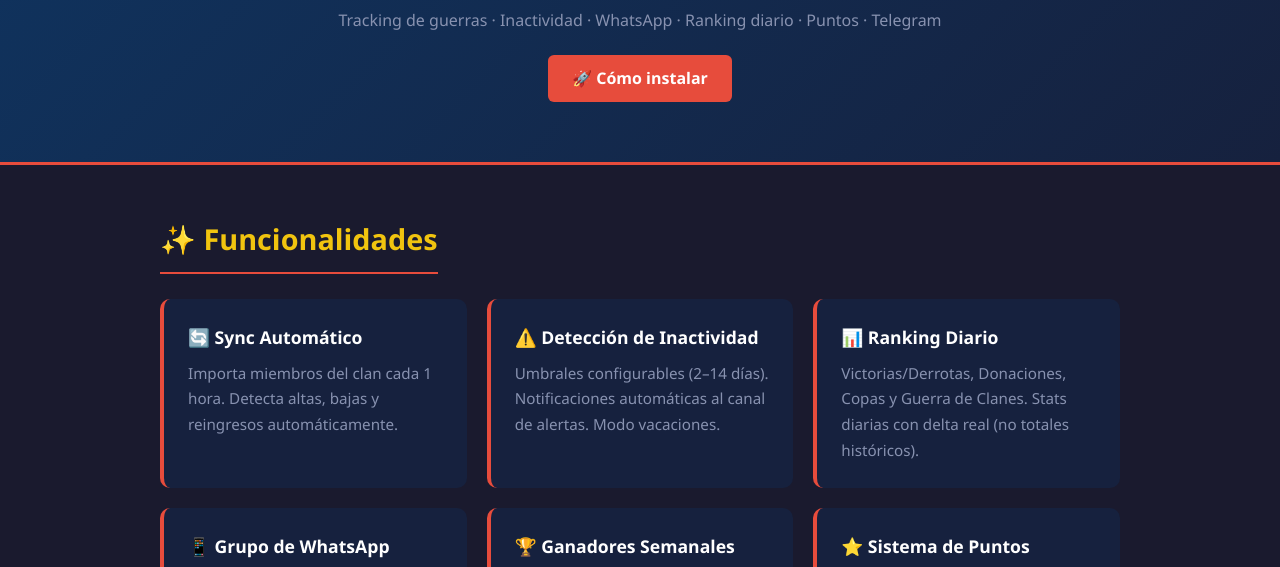
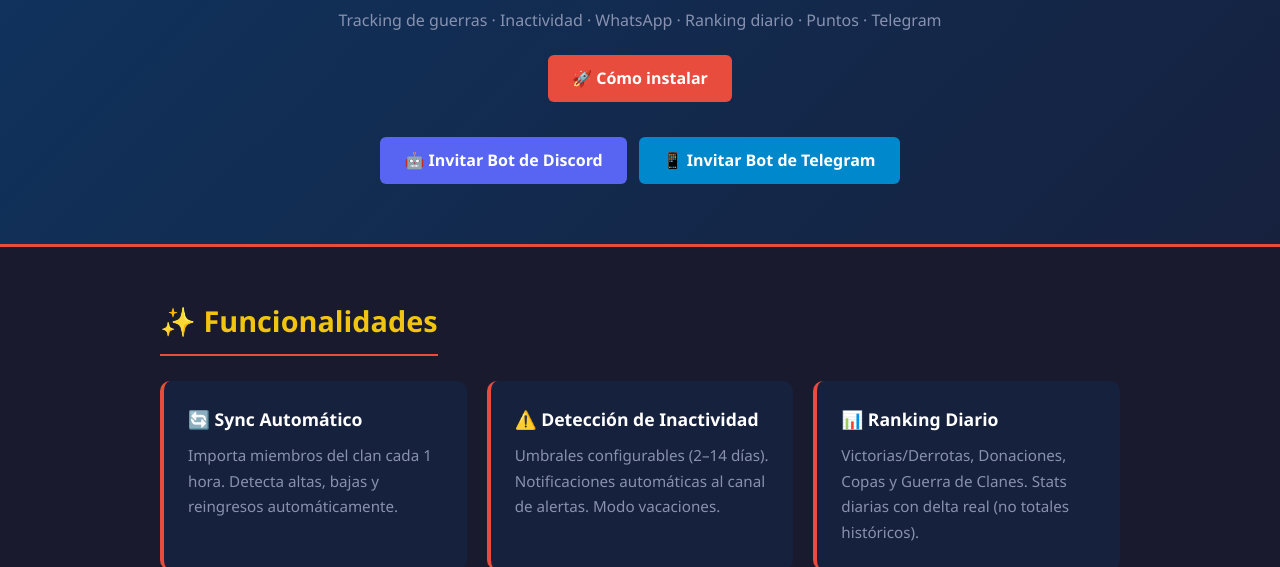
Before and after one commit to DargeoUY/bot-clash-royale, a website: page docs/index.html in a window 1280 px wide. Shown: the part 196-763 px from the top of the page. Drawn offline with Linux system fonts and the light colour scheme.

Commit message:
docs: botones de invitacion Discord + Telegram en index.html

```diff
--- a/docs/index.html
+++ b/docs/index.html
@@ -183,6 +183,10 @@
   <p class="tagline">Bot de Discord para administración de clanes de Clash Royale</p>
   <p style="margin-top:10px; color: var(--muted);">Tracking de guerras · Inactividad · WhatsApp · Ranking diario · Puntos · Telegram</p>
   <a href="#setup" class="badge">🚀 Cómo instalar</a>
+  <div style="margin-top: 15px; display: flex; gap: 12px; justify-content: center; flex-wrap: wrap;">
+    <a href="https://discord.com/oauth2/authorize?client_id=1514041572860236016&permissions=268553296&scope=bot%20applications.commands" class="badge" style="background: #5865F2;">🤖 Invitar Bot de Discord</a>
+    <a href="https://t.me/UruguayConQueso_Bot?startgroup=true" class="badge" style="background: #0088cc;">📱 Invitar Bot de Telegram</a>
+  </div>
 </div>
 
 <div class="container">
```
